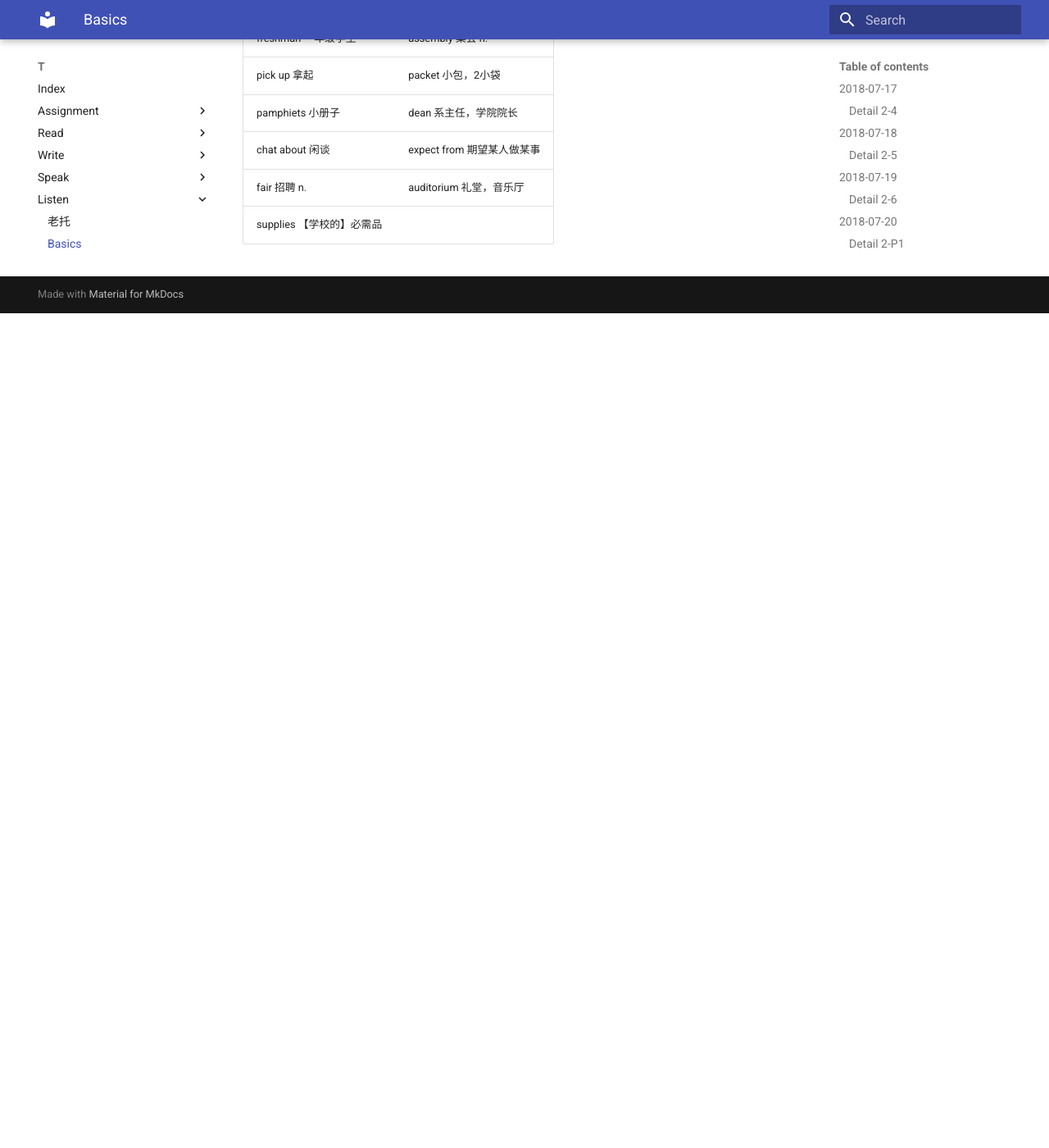
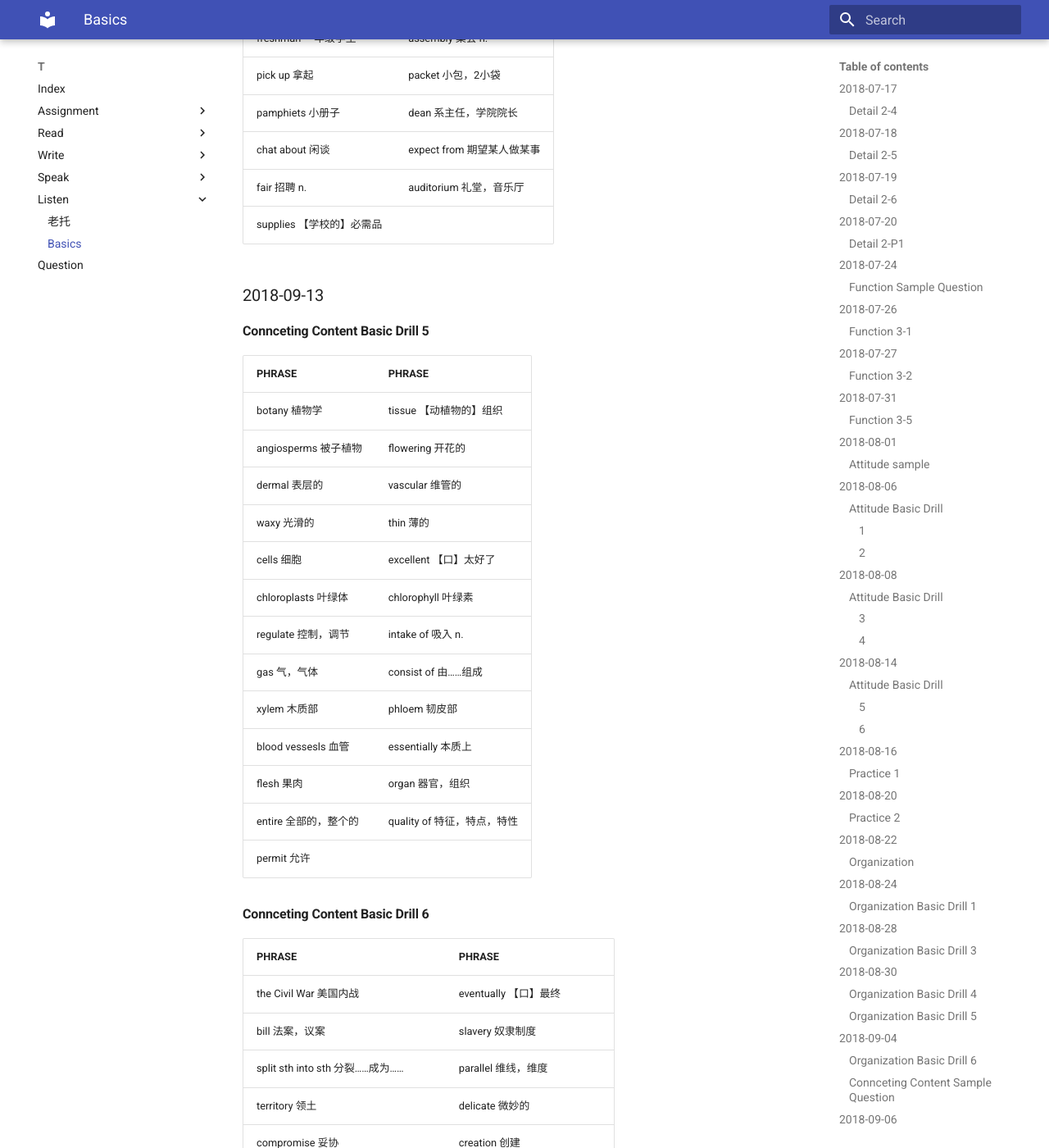
Before and after one commit to katyushaQ/t, an MkDocs documentation site: the page built from docs/listen/basics.md, in a window 1280 px wide and 1400 px high, scrolled down 15600 px. Shown: the whole window at 82% size. Built offline with MkDocs 1.6.1 and Material for MkDocs 9.7.7, drawn with Linux system fonts in a browser that asks for light colours; old or Windows-style settings are respelled for this version of MkDocs; before the commit the page ends 15982 px from its top, so only the background shows below that; some of the changed text lies outside the part shown.

Commit message:
2018-0910-0916.md 20180913, basics.md 20180913, old.md 20180913, task3.md 20180605

```diff
--- a/docs/assignment/2018-0910-0916.md
+++ b/docs/assignment/2018-0910-0916.md
@@ -8,10 +8,10 @@
 
 DATETIME |  ASSIGNMENT | STATUS
 ------------ | ------------- | -------------
-2018-09-03 <br><br> Monday <br><br>读写 | B. 制定一周计划<br><br> 1. ==阅读 - 整理精简问题，周日上课用== <br><br>2. 写作 - 指导课5句话<br><br>3. 指导 - 老托1篇脱稿跟读+听写 <br><br>4. 单词 - {++复习++} list 25-30<br><br>E. 回顾 - 当天科目生词+词条 | B. Done<br><br>1. Done {++简化题和插入题++}，==差推测题==<br><br>2. Done<br><br>3. N/A 上午做计划会影响一项<br><br>4. Done<br><br>E. Done
+2018-09-03 <br><br> Monday <br><br>读写 | B. 制定一周计划<br><br> 1. ==阅读 - 整理精简问题，周日上课用== <br><br>2. 写作 - 指导课5句话<br><br>3. 指导 - 老托1篇脱稿跟读+听写 <br><br>4. 单词 - {++复习++} list 25-30<br><br>E. 回顾 - 当天科目生词+词条 | B. Done<br><br>1. Done {++简化题和插入题++}，==差推测题==<br><br>2. Done<br><br>3. N/A 上午做计划会影响一项<br><br>4. Done 2遍<br><br>E. Done
 2018-09-04  <br><br> Thursday<br><br>听说 | B. 复盘 - 昨天+前天科目生词+6单元单词<br><br>1. 听力 - 基础2题+生词<br><br> 2. 口语 - task3听力精听+跟读<br><br>3. 指导 - 老托1篇脱稿跟读+听写 <br><br>4. 单词 - {++复习++} list 31-36<br><br>E. 回顾 - 当天科目生词+词条 | B. Done 昨天2生词，检测4生词；25-14未知别，26-10未知别，27-13未知别，28-11未知别，29-15未知别，30-8未知别<br><br>1. Done 3-4 都对<br><br>2. Done 听了一遍，比以前挺起来强一点<br><br>3. N/A 睡着了<br><br>4. Done 2遍<br><br>E. Done
-2018-09-05 <br><br>Wednesday <br><br>读写 | B. 复盘 - 昨天+前天科目生词+6单元单词<br><br>1. 阅读 - 句子简化2题全文化结构翻译句子+生词<br><br>2. 写作 - 指导课5句话<br><br>3. 指导 - 老托1篇脱稿跟读+听写<br><br>4. 单词 - {++复习++} list 37-42<br><br>E. 回顾 - 当天科目生词+词条 | B. Done 昨天2生词10拼错，前天1词性错，检测3生词2拼错；31-23未知别，32-21未知别，33-17未知别，34-31未知别，35-34未知别，36-35未知别<br><br>1. Done 改整理推问题，周日上课用<br><br>2. Done<br><br>3. Done 4/12<br><br>4. Done <br><br>E.
-2018-09-06 <br><br> Thursday  <br><br>听说  | B. 复盘 - 昨天+前天科目生词+6单元单词+单词43-45<br><br>1. 听力 - 基础2题+生词<br><br> 2. 口语 - task3听力精听+跟读<br><br>3. 指导 - 老托1篇脱稿跟读+听写 <br><br>4. 单词 - {++复习++} list 43-48<br><br>E. 回顾 - 当天科目生词+词条 | B. <br><br>1. <br><br>2. <br><br>3. <br><br>4. <br><br>E.
+2018-09-05 <br><br>Wednesday<br><br>读写 | B. 复盘 - 昨天+前天科目生词+6单元单词<br><br>1. 阅读 - 句子简化2题全文化结构翻译句子+生词<br><br>2. 写作 - 指导课5句话<br><br>3. 指导 - 老托1篇脱稿跟读+听写<br><br>4. 单词 - {++复习++} list 37-42<br><br>E. 回顾 - 当天科目生词+词条 | B. Done 昨天2生词10拼错，前天1词性错，检测3生词2拼错；31-23未知别，32-21未知别，33-17未知别，==34-31未知别==，==35-34未知别==，==36-35未知别==<br><br>1. Done 改整理推问题，周日上课用<br><br>2. Done<br><br>3. Done 4/12<br><br>4. Done 2遍<br><br>E. Done
+2018-09-06 <br><br> Thursday  <br><br>听说  | B. 复盘 - 昨天+前天科目生词+6单元单词<br><br>1. 听力 - 基础2题+生词<br><br> 2. 口语 - task3听力精听+跟读<br><br>3. 指导 - 老托1篇脱稿跟读+听写 <br><br>4. 单词 - {++复习++} list 43-48<br><br>E. 回顾 - 当天科目生词+词条 | B. Done 昨天3生词，前天4生词1拼错，检测2拼错；37-20未知别，38-26未知别，39-23未知别，40-19未知别，41-27未知别，42-16未知别<br><br>1. Done 5错1项，没有抓到关键动词，6对<br><br>2. Done 听3遍，同时笔记，补空缺，感觉比以前容易一点<br><br>3. Done  8/12<br><br>4. Done 2遍<br><br>E.
 2018-09-07 <br><br> Friday <br><br>读写| B. 复盘 - 昨天+前天科目生词+6单元单词<br><br>1. 阅读 - 句子简化2题全文化结构翻译句子+生词<br><br>2. 写作 - 指导课5句话<br><br>3. 指导 - 老托1篇脱稿跟读+听写<br><br>4. 单词 - {++复习++} list 37-42<br><br>E. 回顾 - 当天科目生词+词条   | B. <br><br>1. <br><br>2. <br><br>3. <br><br>4. <br><br>E.
 2018-09-08 <br><br> Saturday <br><br>复习 | 13:30-15:30 指导课<br><br>B. 复盘 - 一周科目生词+词条 <br><br>E.  | B. <br><br>E.
 2018-09-09<br><br> Sunday <br><br>复习  | 10:10-12:10 阅读课<br><br>B. <br><br>E. | B. <br><br>E.
@@ -53,3 +53,15 @@
 !!! info "**LISTEN** Magazines"
 
     [listen-old](../listen/old#2018-09-12)
+
+### 2018-09-13
+
+!!! info "**LISTEN** Connecting Content Basic Drill | Magazines"
+
+    [basicdrill-5-6](../listen/basics#2018-09-13)
+
+    [listen-old](../listen/old#2018-09-12)
+
+!!! info "**SPEAK** task3"
+
+    [tpo3](../speak/task3.md#2018-06-05)
--- a/docs/listen/basics.md
+++ b/docs/listen/basics.md
@@ -426,3 +426,44 @@
 chat about 闲谈 | expect from 期望某人做某事
 fair 招聘 n. | auditorium 礼堂，音乐厅
 supplies 【学校的】必需品 |
+
+### 2018-09-13
+
+#### Connceting Content Basic Drill 5
+
+PHRASE |  PHRASE
+------------ | -------------
+botany 植物学 | tissue 【动植物的】组织
+angiosperms 被子植物 | flowering 开花的
+dermal 表层的 | vascular 维管的
+waxy 光滑的 | thin 薄的
+cells 细胞 | excellent 【口】太好了
+chloroplasts 叶绿体 | chlorophyll 叶绿素
+regulate 控制，调节 | intake of 吸入 n.
+gas 气，气体 | consist of 由……组成
+xylem 木质部 | phloem 韧皮部
+blood vessesls 血管 | essentially 本质上
+flesh 果肉 | organ 器官，组织
+entire 全部的，整个的 | quality of 特征，特点，特性
+permit 允许 |
+
+#### Connceting Content Basic Drill 6
+
+PHRASE |  PHRASE
+------------ | -------------
+the Civil War 美国内战 | eventually 【口】最终
+bill 法案，议案 | slavery 奴隶制度
+split sth into sth 分裂……成为…… | parallel 维线，维度
+territory 领土 | delicate 微妙的
+compromise 妥协 | creation  创建
+tip the balance 起决定作用，扭转局势 | admit to 承认
+union 联邦，工会 | paris 成对的
+roughly 大致上 | admission 承认
+repeal 废除 | unleash 释放，发泄
+a wave of violence 一波暴力 | supporter 支持者
+opponents 对手 | prior to 在……之前
+hostility 敌意 | break out 突然爆发
+open war 野战 | Arkansas（美国）阿肯色州
+michigan 美国密歇根州 | Missouri 密苏里（美国州名）
+缅因州（美国州名） | Kansas 堪萨斯州（美国州名）
+Nebraska 内布拉斯加州 | Act 法案，法令
```
Also changed, not shown: docs/listen/old.md (+3 -0 lines), docs/speak/task3.md (+12 -2 lines).
